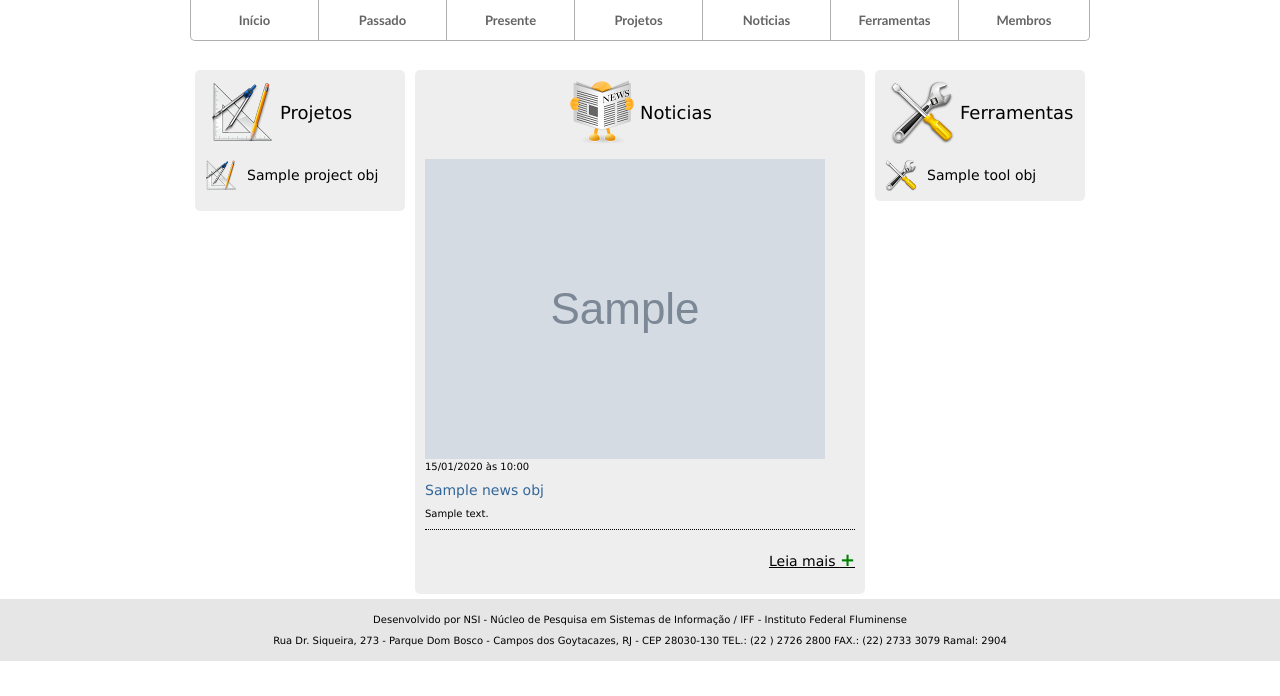
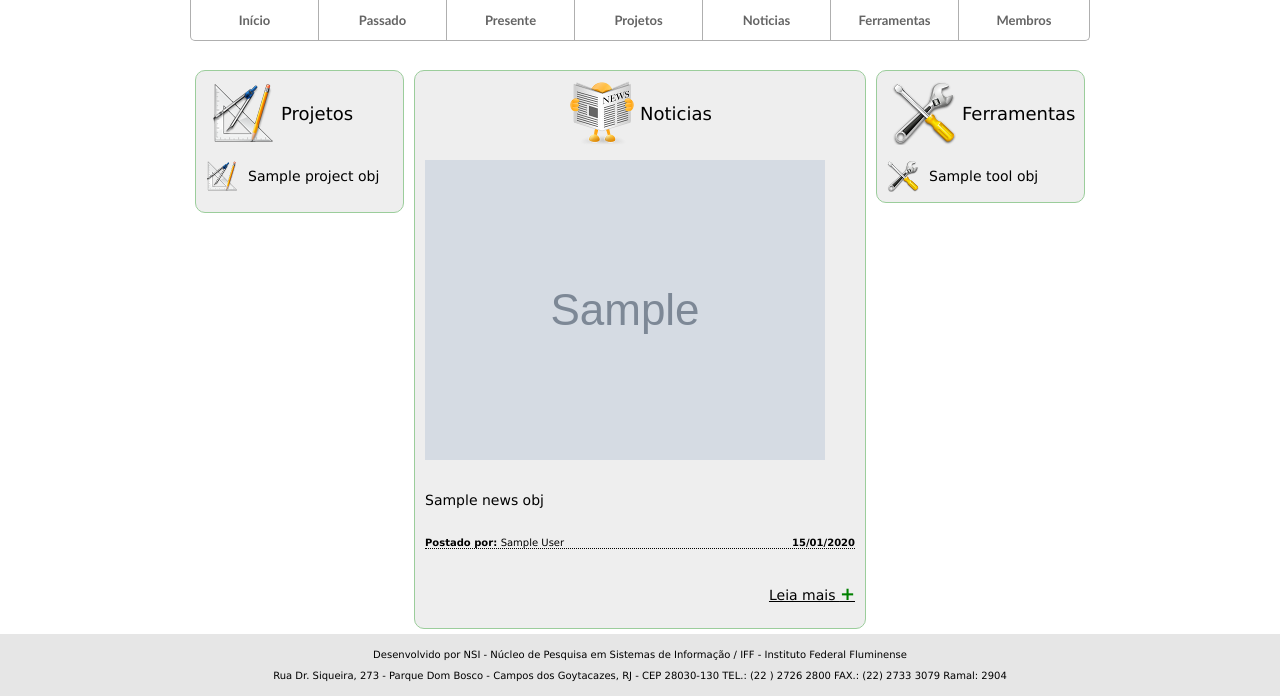
Before and after one commit to nsi-iff/nsi_site, a Django app: template apps/home_page/templates/index.html in a window 1280 px wide. Shown: the part 150-846 px from the top of the page. Before the commit the page ends 811 px from the top, so only its background shows below. Run offline with Django 3.2, Linux system fonts and the light colour scheme; the template is opened without the code that fills it: most values are stand-ins (such as "Sample title", 1, 10 or a date in 2020); grey boxes marked "Sample" are stand-in pictures.

Commit message:
Improved the layout of area that shows the news

```diff
--- a/apps/home_page/templates/index.html
+++ b/apps/home_page/templates/index.html
@@ -21,6 +21,7 @@
       </div>
       {% endfor %}
     </div>
+
     <div id="news">
       <div class="title_highlights" id="title_news">
         Noticias
@@ -35,14 +36,16 @@
         {% else %}
           <div class="news_title_without_image">
         {% endif %}
-          <p>{{ news_obj.date_and_time|date:"d/m/Y à\s H:i" }}</p>
-          <a href="/noticia/{{ news_obj.id }}" title="{{ news_obj.title }}">{{ news_obj.title }}</a>
+<!--          <p>{{ news_obj.date_and_time|date:"d/m/Y à\s H:i" }}</p>-->
+          <a href="/noticia/{{ news_obj.id }}" title="{{ news_obj.title }}"><p>{{ news_obj.title }}</p></a>
         </div>
-        <div class="text_news">
-           {% if news_obj.summary %}
-               <p>{{ news_obj.summary }}</p>
-           {% endif %}
-        </div>
+<!--        <div class="text_news">-->
+<!--           {% if news_obj.summary %}-->
+<!--               <p>{{ news_obj.summary }}</p>-->
+<!--           {% endif %}-->
+<!--        </div>-->
+      <span class="text_highlight">Postado por: </span>{{ news_obj.author }}
+      <span class="text_data">{{ news_obj.date_and_time|date:"d/m/Y" }}</span>
       </div>
       {% endfor %}
       <div id="read_more">
--- a/site_media/css/index.css
+++ b/site_media/css/index.css
@@ -19,20 +19,21 @@
     margin-bottom: 5px;
     padding: 10px;
     background-color: #EEEEEE;
-    -moz-border-radius: 5px;
-    -webkit-border-radius: 5px;
-    -khtml-border-radius: 5px;
-    border-radius: 5px;
+    -moz-border-radius: 10px;
+    -webkit-border-radius: 10px;
+    -khtml-border-radius: 10px;
+    border-radius: 10px;
+    border: thin solid #9BCD9B;
 }
 
 #content #highlights #projects {
-    width: 190px;
+    width: 187px;
 }
 #content #highlights #news {
     width: 430px;
 }
 #content #highlights #tools {
-    width: 190px;
+    width: 187px;
 }
 
 #content #highlights #projects #title_projects {
@@ -82,7 +83,9 @@
 
 #content #highlights #news .entry {
     border-bottom: 1px dotted #000;
-    margin-bottom: 5px;
+    margin-bottom: 20px;
+    overflow: hidden;
+
 }
 
 #content #highlights #news .entry .image_news {
@@ -98,16 +101,32 @@
     clear: both;
 }
 
+#content #highlights #news .entry .news_title_without_image {
+    margin-bottom: 20px;
+}
+
 #content #highlights #news .entry .news_title_with_image a,
 #content #highlights #news .entry .news_title_without_image a{
     text-decoration: none;
-    color: #336699;
+    color: black;
     font-size: 1.4em;
+}
+
+#content #highlights #news .entry .news_title_with_image a p,
+#content #highlights #news .entry .news_title_without_image a p {
+    text-align: justify;
+}
+
+#content #highlights #news .entry .news_title_with_image {
+    display: table-cell;
+    height: 75px;
+    vertical-align: middle;
 }
 
 #content #highlights #news .entry .news_title_with_image a:hover,
 #content #highlights #news .entry .news_title_without_image a:hover {
-    color: #7699CC;
+    color: gray;
+    text-decoration: underline;
 }
 
 #content #highlights #news #read_more {
@@ -134,3 +153,12 @@
     float: left;
     margin-right: 10px;
 }
+
+.text_highlight {
+    font-weight: bold;
+}
+
+.text_data {
+    font-weight: bold;
+    float: right;
+}
```
